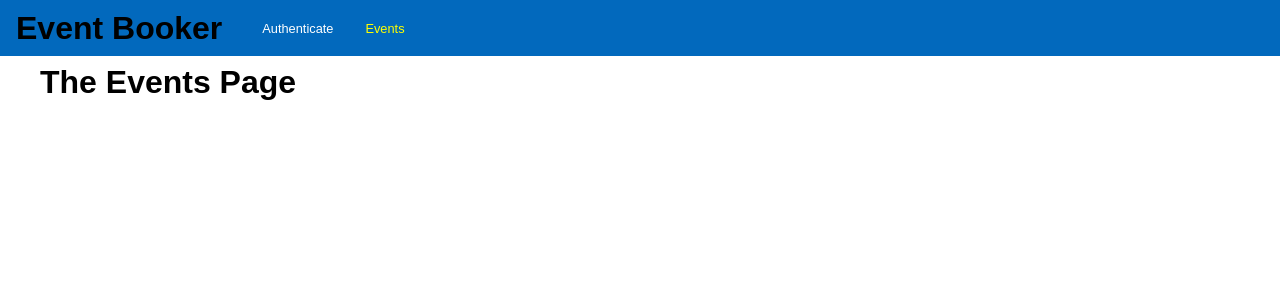
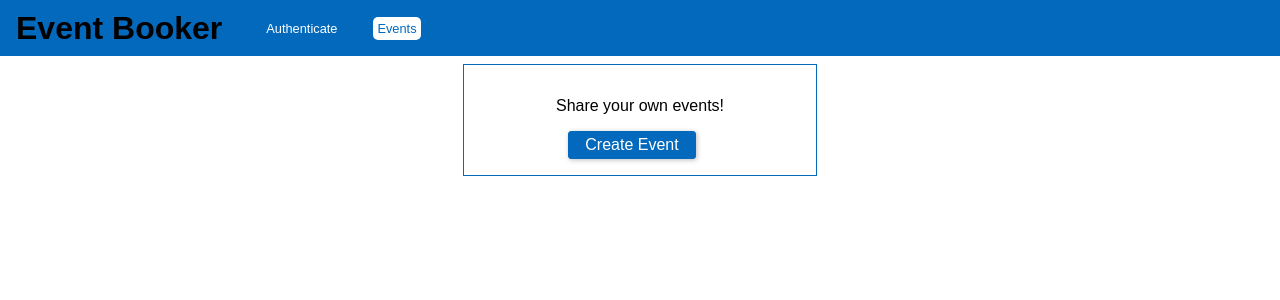
Before and after one commit to ajkumar21/event_booking, a React (Create React App) app in the folder frontend/: page /events in a window 1280 px wide. Shown: the top 300 px of the page. Built offline with nearby package versions, Linux system fonts and the light colour scheme; the HTML template or start-up script is replaced by a standard one.

Commit message:
Implemented basic structure for modals using react and css. Implemented logout functionality and added redirect on logout to auth page

```diff
--- a/frontend/src/App.js
+++ b/frontend/src/App.js
@@ -36,6 +36,10 @@
           <main className='main-content'>
             <Switch>
               {!this.state.token && <Redirect from='/' to='/auth' exact />}
+              {!this.state.token && (
+                <Redirect from='/bookings' to='/auth' exact />
+              )}
+
               {this.state.token && <Redirect from='/' to='/events' exact />}
               {this.state.token && <Redirect from='/auth' to='/events' exact />}
 
--- /dev/null
+++ b/frontend/src/components/backdrop/backdrop.css
@@ -0,0 +1,8 @@
+.backdrop {
+  position: fixed;
+  top: 0;
+  left: 0;
+  height: 100vh;
+  width: 100%;
+  background: rgba(0, 0, 0, 0.75);
+}
--- /dev/null
+++ b/frontend/src/components/backdrop/backdrop.js
@@ -0,0 +1,8 @@
+import React from 'react';
+import './backdrop.css';
+
+const backdrop = props => {
+  return <div className='backdrop' />;
+};
+
+export default backdrop;
--- /dev/null
+++ b/frontend/src/components/modal/modal.css
@@ -0,0 +1,37 @@
+.modal {
+  width: 90%;
+  background: white;
+  box-shadow: 0 2px 8px rgba(0, 0, 0, 0.26);
+  position: fixed;
+  top: 20vh;
+  /* vh is viewport height  */
+  left: 5%;
+}
+
+.modal_header {
+  padding: 1rem;
+  background: #0269bd;
+  color: white;
+}
+
+.modal_header h1 {
+  margin: 0;
+  font-size: 1.25rem;
+}
+
+.modal_content {
+  padding: 1rem;
+}
+
+.modal_actions {
+  display: flex;
+  justify-content: flex-end;
+  padding: 1rem;
+}
+
+@media (min-width: 768px) {
+  .modal {
+    width: 30rem;
+    left: calc(100% - 50rem) / 2;
+  }
+}
--- /dev/null
+++ b/frontend/src/components/modal/modal.js
@@ -0,0 +1,27 @@
+import React from 'react';
+import './modal.css';
+
+const modal = props => {
+  return (
+    <div className='modal'>
+      <header className='modal_header'>
+        <h1>{props.title}</h1>
+      </header>
+      <section className='modal_content'>{props.children}</section>
+      <section className='modal_actions'>
+        {props.canCancel && (
+          <button onClick={props.onCancel} className='btn'>
+            Cancel
+          </button>
+        )}
+        {props.canConfirm && (
+          <button onClick={props.onConfirm} className='btn'>
+            Confirm
+          </button>
+        )}
+      </section>
+    </div>
+  );
+};
+
+export default modal;
--- a/frontend/src/components/navigation/MainNavigation.css
+++ b/frontend/src/components/navigation/MainNavigation.css
@@ -24,19 +24,32 @@
   list-style: none;
   padding: 0;
   margin: 0 0 0 1.5r0m;
+  align-items: center;
 }
 
 .main-navigation__item li {
   margin: 0 1rem;
 }
 
-.main-navigation__item a {
+.main-navigation__item a,
+.main-navigation__item button {
   text-decoration: none;
   color: #fff;
+  padding: 4px;
+  border: none;
+  font: inherit;
+  background: transparent;
+  cursor: pointer;
+  vertical-align: middle;
+  margin: 0;
 }
 
 .main-navigation__item a:hover,
 .main-navigation__item a:active,
-.main-navigation__item a.active {
-  color: yellow;
+.main-navigation__item a.active,
+.main-navigation__item button:hover,
+.main-navigation__item button:active {
+  background: white;
+  color: #0269bd;
+  border-radius: 5px;
 }
--- a/frontend/src/components/navigation/MainNavigation.js
+++ b/frontend/src/components/navigation/MainNavigation.js
@@ -23,9 +23,14 @@
                   <NavLink to='/events'>Events</NavLink>
                 </li>
                 {context.token && (
-                  <li>
-                    <NavLink to='/bookings'>Bookings</NavLink>
-                  </li>
+                  <React.Fragment>
+                    <li>
+                      <NavLink to='/bookings'>Bookings</NavLink>
+                    </li>
+                    <li>
+                      <button onClick={context.logout}>Logout</button>
+                    </li>
+                  </React.Fragment>
                 )}
               </ul>
             </nav>
--- a/frontend/src/index.css
+++ b/frontend/src/index.css
@@ -3,3 +3,38 @@
   padding: 0;
   font-family: sans-serif;
 }
+
+.form-control label,
+.form-control input {
+  width: 100%;
+  display: block;
+}
+
+.form-control label {
+  margin-bottom: 0.5rem;
+}
+
+.form-control {
+  margin-bottom: 1rem;
+}
+
+.form-actions button,
+.btn {
+  background: #0269bd;
+  color: #fff;
+  font: inherit;
+  border: 1px solid #0269bd;
+  border-radius: 3px;
+  padding: 0.25rem 1rem;
+  margin-right: 1rem;
+  box-shadow: 1px 1px 5px rgba(0, 0, 0, 0.26);
+  cursor: pointer;
+}
+
+.form-actions button:hover,
+.form-actions button:active,
+.btn:hover,
+.btn:active {
+  background: #65c7ce;
+  border-color: #01a7a7;
+}
--- a/frontend/src/pages/Auth.css
+++ b/frontend/src/pages/Auth.css
@@ -3,35 +3,3 @@
   max-width: 80%;
   margin: 5rem auto;
 }
-
-.form-control label,
-.form-control input {
-  width: 100%;
-  display: block;
-}
-
-.form-control label {
-  margin-bottom: 0.5rem;
-}
-
-.form-control {
-  margin-bottom: 1rem;
-}
-
-.form-actions button {
-  background: #0269bd;
-  color: #fff;
-  font: inherit;
-  border: 1px solid #0269bd;
-  border-radius: 3px;
-  padding: 0.25rem 1rem;
-  margin-right: 1rem;
-  box-shadow: 1px 1px 5px rgba(0, 0, 0, 0.26);
-  cursor: pointer;
-}
-
-.form-actions button:hover,
-.form-actions button:active {
-  background: #65c7ce;
-  border-color: #01a7a7;
-}
--- a/frontend/src/pages/Auth.js
+++ b/frontend/src/pages/Auth.js
@@ -1,6 +1,7 @@
 import React, { Component } from 'react';
 import './Auth.css';
 import AuthContext from '../context/auth-context';
+import '../index.css';
 
 class AuthPage extends Component {
   state = {
--- /dev/null
+++ b/frontend/src/pages/Events.css
@@ -0,0 +1,8 @@
+.events-control {
+  text-align: center;
+  border: 1px solid #0269bd;
+  padding: 1rem;
+  margin: 2rem auto;
+  width: 20rem;
+  max-width: 80%;
+}
--- a/frontend/src/pages/Events.js
+++ b/frontend/src/pages/Events.js
@@ -1,8 +1,49 @@
 import React, { Component } from 'react';
+import '../index.css';
+import './Events.css';
+import Backdrop from '../components/backdrop/backdrop';
+import Modal from '../components/modal/modal';
 
 class EventsPage extends Component {
+  state = {
+    creating: false
+  };
+
+  createEventHandler = () => {
+    this.setState({ creating: true });
+  };
+
+  modalCancel = () => {
+    this.setState({ creating: false });
+  };
+
+  modalConfirm = () => {
+    this.setState({ creating: false });
+  };
+
   render() {
-    return <h1>The Events Page</h1>;
+    return (
+      <React.Fragment>
+        {this.state.creating && <Backdrop />}
+        {this.state.creating && (
+          <Modal
+            title='Add Event'
+            canCancel
+            canConfirm
+            onCancel={this.modalCancel}
+            onConfirm={this.modalConfirm}
+          >
+            <p>Modal Content</p>
+          </Modal>
+        )}
+        <div className='events-control'>
+          <p>Share your own events!</p>
+          <button className='btn' onClick={this.createEventHandler}>
+            Create Event
+          </button>
+        </div>
+      </React.Fragment>
+    );
   }
 }
 
```
